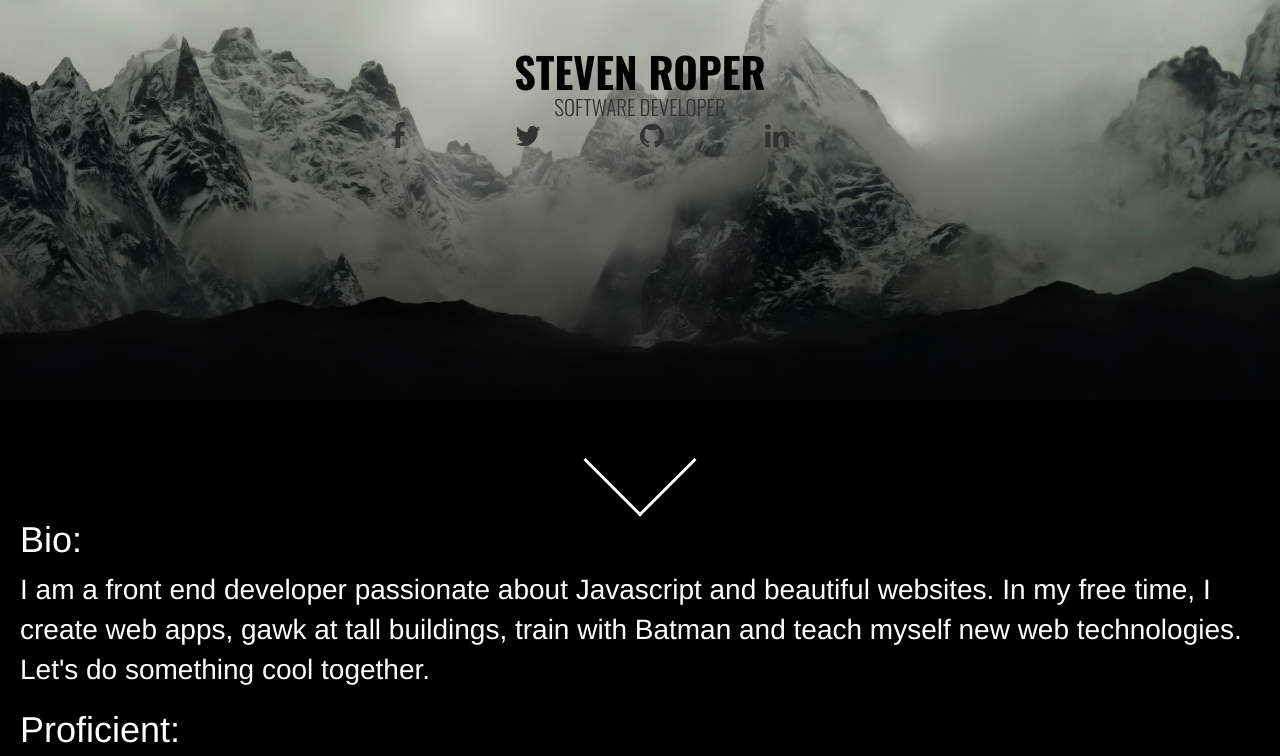
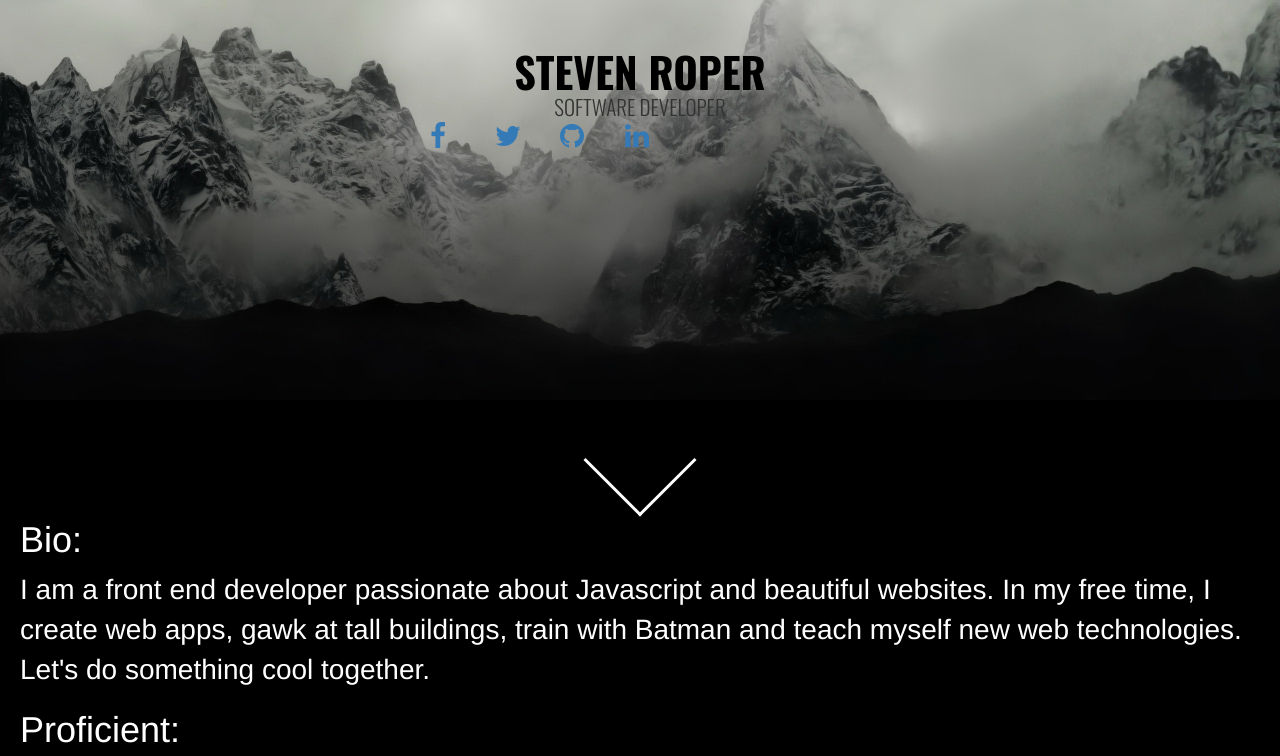
Before and after one commit to stevenroper/stevenroper.github.io, a plain HTML site: page index.html in a window 1280 px wide. Shown: the top 756 px of the page. Drawn offline with nearby package versions, Linux system fonts and the light colour scheme.

Commit message:
Turning social icons into actual links.

```diff
--- a/index.html
+++ b/index.html
@@ -17,10 +17,28 @@
         <div class='info__name'>STEVEN ROPER</div>
         <div class='info__sub'>SOFTWARE DEVELOPER</div>
         <div class='info__social'>
-          <div class='social--link'><span class='fa fa-facebook fa-2x'></span></div>
-          <div class='social--link'><span class='fa fa-twitter fa-2x'></div>
-          <div class='social--link'><span class='fa fa-github fa-2x'></div>
-          <div class='social--link'><span class='fa fa-linkedin fa-2x'></div>
+          <ul>
+            <li class='social--link'>
+              <a href="https://www.facebook.com/steven.roper.33" target='Facebook'>
+                <span class='fa fa-facebook fa-2x'>
+              </a>
+            </li>
+            <li class='social--link'>
+              <a href="https://twitter.com/TheStevenRoper" target='Twitter'>
+                <span class='fa fa-twitter fa-2x'>
+              </a>
+            </li>
+            <li class='social--link'>
+              <a href="https://github.com/stevenroper" target='GitHub'>
+                <span class='fa fa-github fa-2x'>
+              </a>
+            </li>
+            <li class='social--link'>
+              <a href="https://www.linkedin.com/profile/view?id=255338387" target='LinkedIn'>
+                <span class='fa fa-linkedin fa-2x'>
+              </a>
+            </li>
+          </ul>
         </div>
       </div>
     </header>
--- a/stylesheet.css
+++ b/stylesheet.css
@@ -46,13 +46,14 @@ html, body {
 
 .info__social {
 	width: 100%;
-	height: 50px;
+	/*height: 50px;*/
+	overflow: auto;
 }
 
 .social--link {
-	width: 25%;
-	height: 100%;
-	margin: 0;
+	width: 65px;
+	height: 65px;
+	/*margin: 0 auto;*/
 	padding: 0;
 	display: inline-block;
 	float: left;
```
